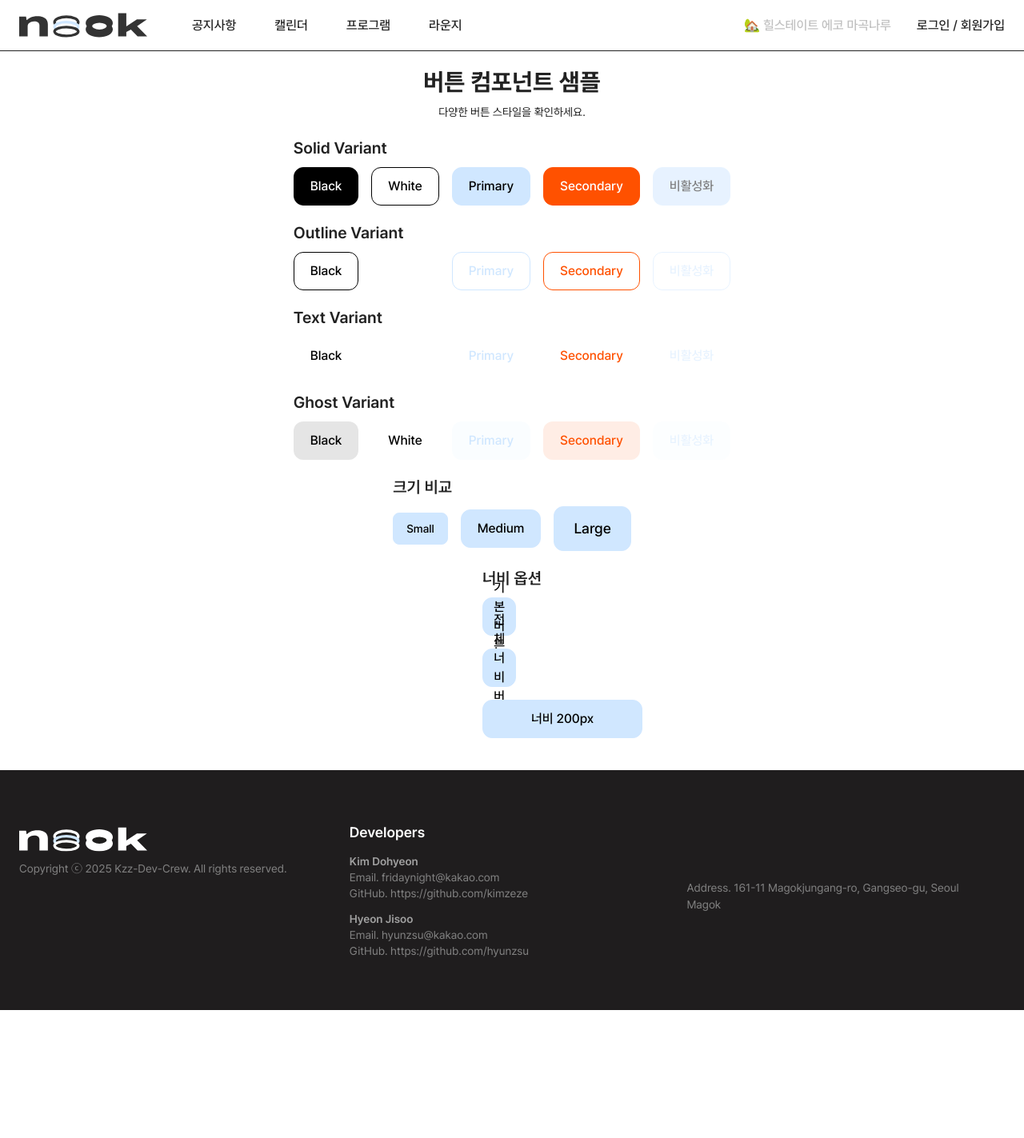
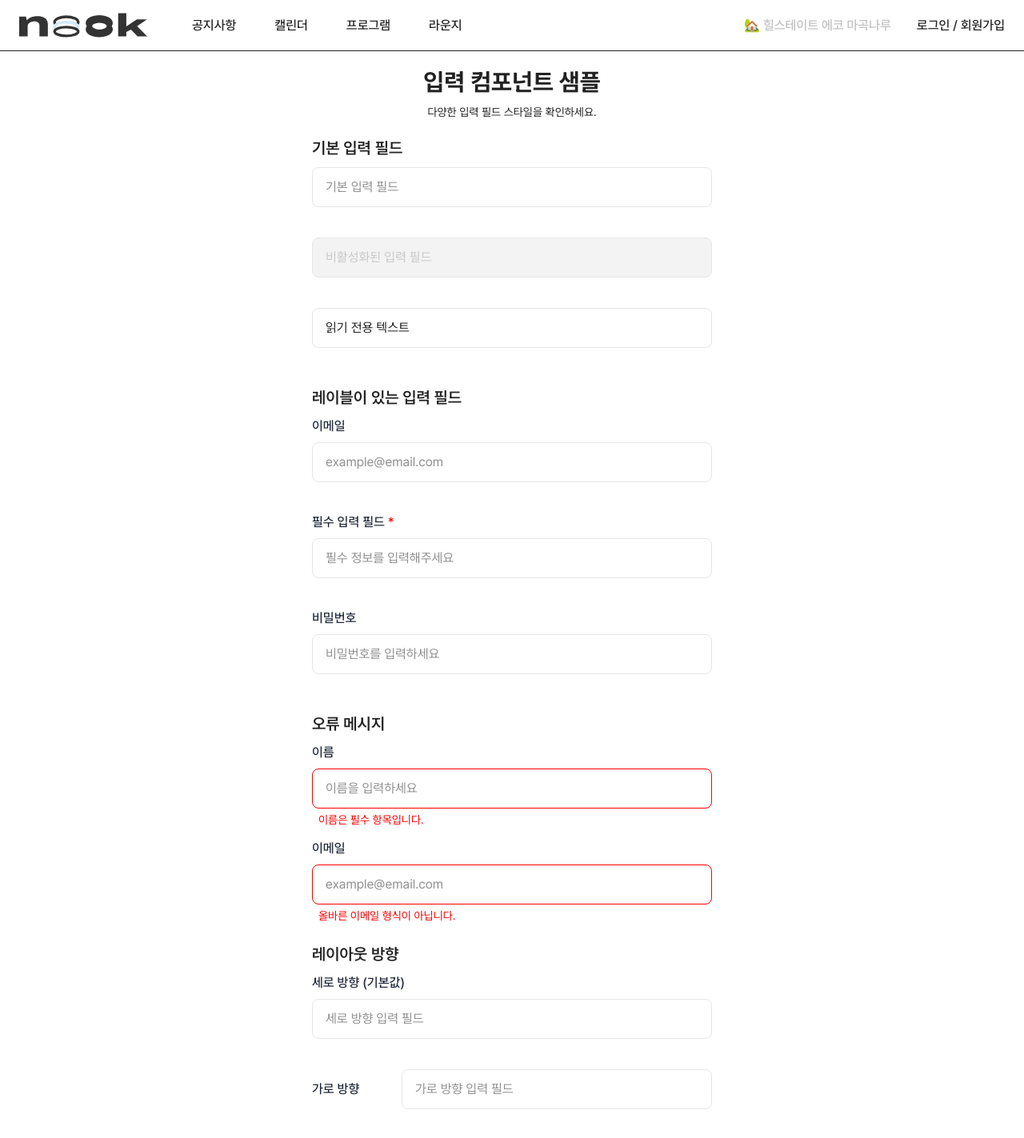
Before and after one commit to gf-dev-crew/ticket, a Next.js app: page / in a window 1280 px wide. Shown: the top 1423 px of the page at 80% size. Before the commit the page ends 1263 px from the top, so only its background shows below. Built offline with nearby package versions, Linux system fonts and the light colour scheme.

Commit message:
chore: 컴포넌트 테스트를 위한 임시 마크업 추가

```diff
--- a/src/app/page.tsx
+++ b/src/app/page.tsx
@@ -1,122 +1,122 @@
-import { Button } from '@/shared/ui';
+'use client';
+
+import { ChangeEvent, useState } from 'react';
+
+import Input from '@/shared/ui/Input/Input';
 
 export default function Home() {
+  const [textValue, setTextValue] = useState('');
+  const [emailValue, setEmailValue] = useState('');
+  const [passwordValue, setPasswordValue] = useState('');
+
+  const handleTextChange = (e: ChangeEvent<HTMLInputElement>) => setTextValue(e.target.value);
+  const handleEmailChange = (e: ChangeEvent<HTMLInputElement>) => setEmailValue(e.target.value);
+  const handlePasswordChange = (e: ChangeEvent<HTMLInputElement>) =>
+    setPasswordValue(e.target.value);
+
   return (
     <main className='flex min-h-screen flex-col items-center justify-center p-8'>
-      <h1 className='mb-4 text-3xl font-bold'>버튼 컴포넌트 샘플</h1>
-      <p className='mb-8 text-center'>다양한 버튼 스타일을 확인하세요.</p>
+      <h1 className='mb-4 text-3xl font-bold'>입력 컴포넌트 샘플</h1>
+      <p className='mb-8 text-center'>다양한 입력 필드 스타일을 확인하세요.</p>
 
-      <div className='mb-8'>
-        <h2 className='mb-4 text-xl font-semibold'>Solid Variant</h2>
-        <div className='gap-md flex flex-wrap'>
-          <Button variant='solid' color='black' size='md'>
-            Black
-          </Button>
-          <Button variant='solid' color='white' size='md'>
-            White
-          </Button>
-          <Button variant='solid' color='primary' size='md'>
-            Primary
-          </Button>
-          <Button variant='solid' color='secondary' size='md'>
-            Secondary
-          </Button>
-          <Button variant='solid' color='primary' size='md' disabled>
-            비활성화
-          </Button>
+      <div className='mb-8 w-full max-w-[500px]'>
+        <h2 className='mb-4 text-xl font-semibold'>기본 입력 필드</h2>
+        <div className='space-y-4'>
+          <Input placeholder='기본 입력 필드' value={textValue} onChange={handleTextChange} />
+          <Input placeholder='비활성화된 입력 필드' disabled />
+          <Input
+            placeholder='읽기 전용 입력 필드'
+            readOnly
+            value='읽기 전용 텍스트'
+            showClearButton={false}
+          />
         </div>
       </div>
 
-      <div className='mb-8'>
-        <h2 className='mb-4 text-xl font-semibold'>Outline Variant</h2>
-        <div className='gap-md flex flex-wrap'>
-          <Button variant='outline' color='black' size='md'>
-            Black
-          </Button>
-          <Button variant='outline' color='white' size='md'>
-            White
-          </Button>
-          <Button variant='outline' color='primary' size='md'>
-            Primary
-          </Button>
-          <Button variant='outline' color='secondary' size='md'>
-            Secondary
-          </Button>
-          <Button variant='outline' color='primary' size='md' disabled>
-            비활성화
-          </Button>
+      <div className='mb-8 w-full max-w-[500px]'>
+        <h2 className='mb-4 text-xl font-semibold'>레이블이 있는 입력 필드</h2>
+        <div className='space-y-4'>
+          <Input
+            label='이메일'
+            type='email'
+            placeholder='example@email.com'
+            value={emailValue}
+            onChange={handleEmailChange}
+          />
+          <Input label='필수 입력 필드' placeholder='필수 정보를 입력해주세요' required />
+          <Input
+            label='비밀번호'
+            type='password'
+            placeholder='비밀번호를 입력하세요'
+            value={passwordValue}
+            onChange={handlePasswordChange}
+          />
         </div>
       </div>
 
-      <div className='mb-8'>
-        <h2 className='mb-4 text-xl font-semibold'>Text Variant</h2>
-        <div className='gap-md flex flex-wrap'>
-          <Button variant='text' color='black' size='md'>
-            Black
-          </Button>
-          <Button variant='text' color='white' size='md'>
-            White
-          </Button>
-          <Button variant='text' color='primary' size='md'>
-            Primary
-          </Button>
-          <Button variant='text' color='secondary' size='md'>
-            Secondary
-          </Button>
-          <Button variant='text' color='primary' size='md' disabled>
-            비활성화
-          </Button>
+      <div className='mb-8 w-full max-w-[500px]'>
+        <h2 className='mb-4 text-xl font-semibold'>오류 메시지</h2>
+        <div className='space-y-4'>
+          <Input label='이름' placeholder='이름을 입력하세요' error='이름은 필수 항목입니다.' />
+          <Input
+            label='이메일'
+            type='email'
+            placeholder='example@email.com'
+            error='올바른 이메일 형식이 아닙니다.'
+          />
         </div>
       </div>
 
-      <div className='mb-8'>
-        <h2 className='mb-4 text-xl font-semibold'>Ghost Variant</h2>
-        <div className='gap-md flex flex-wrap'>
-          <Button variant='ghost' color='black' size='md'>
-            Black
-          </Button>
-          <Button variant='ghost' color='white' size='md'>
-            White
-          </Button>
-          <Button variant='ghost' color='primary' size='md'>
-            Primary
-          </Button>
-          <Button variant='ghost' color='secondary' size='md'>
-            Secondary
-          </Button>
-          <Button variant='ghost' color='primary' size='md' disabled>
-            비활성화
-          </Button>
+      <div className='mb-8 w-full max-w-[500px]'>
+        <h2 className='mb-4 text-xl font-semibold'>레이아웃 방향</h2>
+        <div className='space-y-4'>
+          <Input label='세로 방향 (기본값)' placeholder='세로 방향 입력 필드' direction='column' />
+          <Input label='가로 방향' placeholder='가로 방향 입력 필드' direction='row' />
+          <Input
+            label='가로 방향 (라벨 너비 설정)'
+            placeholder='라벨 너비가 설정된 입력 필드'
+            direction='row'
+            labelMaxWidth='150px'
+          />
         </div>
       </div>
 
-      <div className='mb-8'>
-        <h2 className='mb-4 text-xl font-semibold'>크기 비교</h2>
-        <div className='gap-md flex items-center'>
-          <Button variant='solid' color='primary' size='sm'>
-            Small
-          </Button>
-          <Button variant='solid' color='primary' size='md'>
-            Medium
-          </Button>
-          <Button variant='solid' color='primary' size='lg'>
-            Large
-          </Button>
+      <div className='mb-8 w-full max-w-[500px]'>
+        <h2 className='mb-4 text-xl font-semibold'>폰트 크기</h2>
+        <div className='space-y-4'>
+          <Input label='작은 폰트 크기' placeholder='작은 폰트 크기 (sm)' fontSize='sm' />
+          <Input label='기본 폰트 크기' placeholder='기본 폰트 크기 (md)' fontSize='md' />
+          <Input label='큰 폰트 크기' placeholder='큰 폰트 크기 (lg)' fontSize='lg' />
         </div>
       </div>
 
-      <div className='mb-8'>
-        <h2 className='mb-4 text-xl font-semibold'>너비 옵션</h2>
-        <div className='gap-md flex w-full max-w-md flex-col'>
-          <Button variant='solid' color='primary' size='md'>
-            기본 버튼
-          </Button>
-          <Button variant='solid' color='primary' size='md' fullWidth>
-            전체 너비 버튼
-          </Button>
-          <Button variant='solid' color='primary' size='md' width={200}>
-            너비 200px
-          </Button>
+      <div className='mb-8 w-full max-w-[500px]'>
+        <h2 className='mb-4 text-xl font-semibold'>클리어 버튼</h2>
+        <div className='space-y-4'>
+          <Input
+            label='클리어 버튼 활성화 (기본값)'
+            placeholder='텍스트를 입력하면 클리어 버튼이 나타납니다'
+            showClearButton={true}
+          />
+          <Input
+            label='클리어 버튼 비활성화'
+            placeholder='클리어 버튼이 없는 입력 필드'
+            showClearButton={false}
+            defaultValue='클리어 버튼 없음'
+          />
+        </div>
+      </div>
+
+      <div className='mb-8 w-full max-w-[500px]'>
+        <h2 className='mb-4 text-xl font-semibold'>기타 속성</h2>
+        <div className='space-y-4'>
+          <Input label='최대 길이 제한' placeholder='최대 20자까지 입력 가능' maxLength={20} />
+          <Input label='숫자만 입력 가능' type='number' placeholder='숫자만 입력 가능합니다' />
+          <Input
+            label='자동 완성 비활성화'
+            placeholder='자동 완성이 비활성화됨'
+            autoComplete='off'
+          />
         </div>
       </div>
     </main>
```
